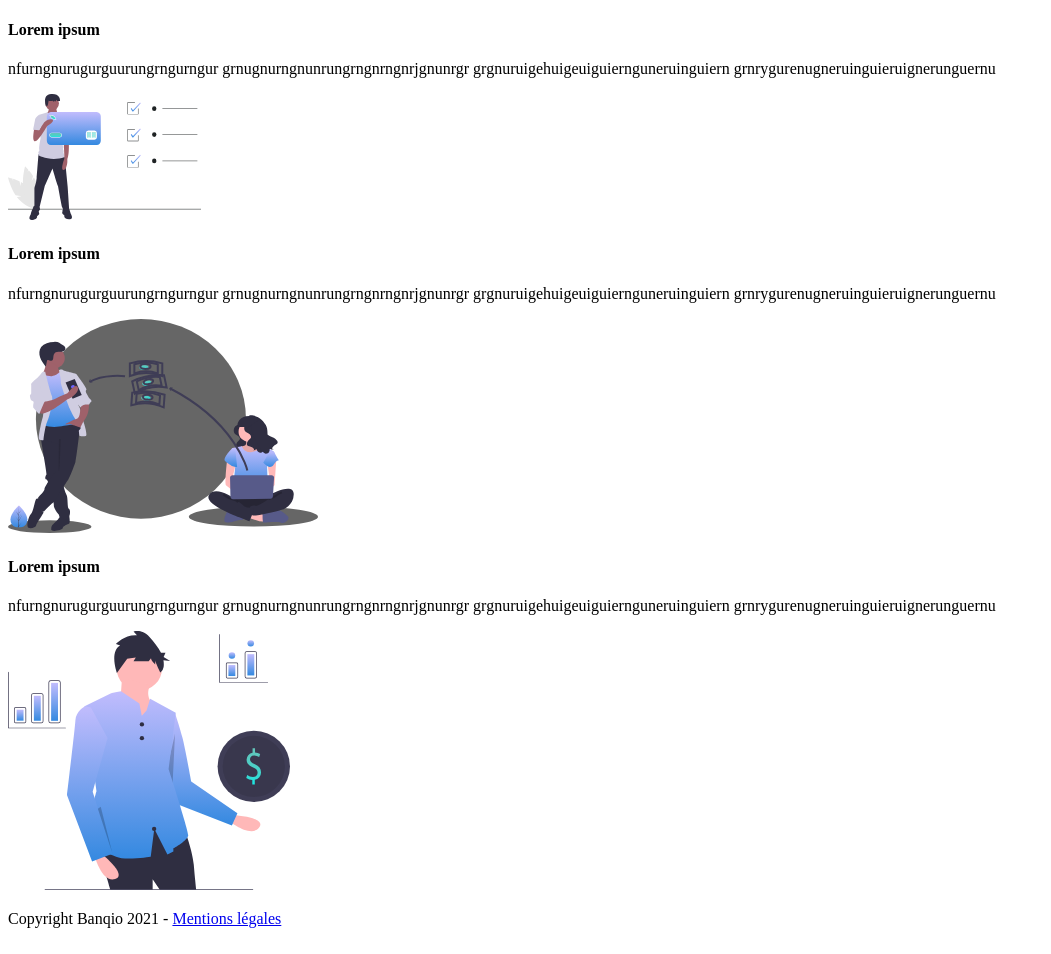
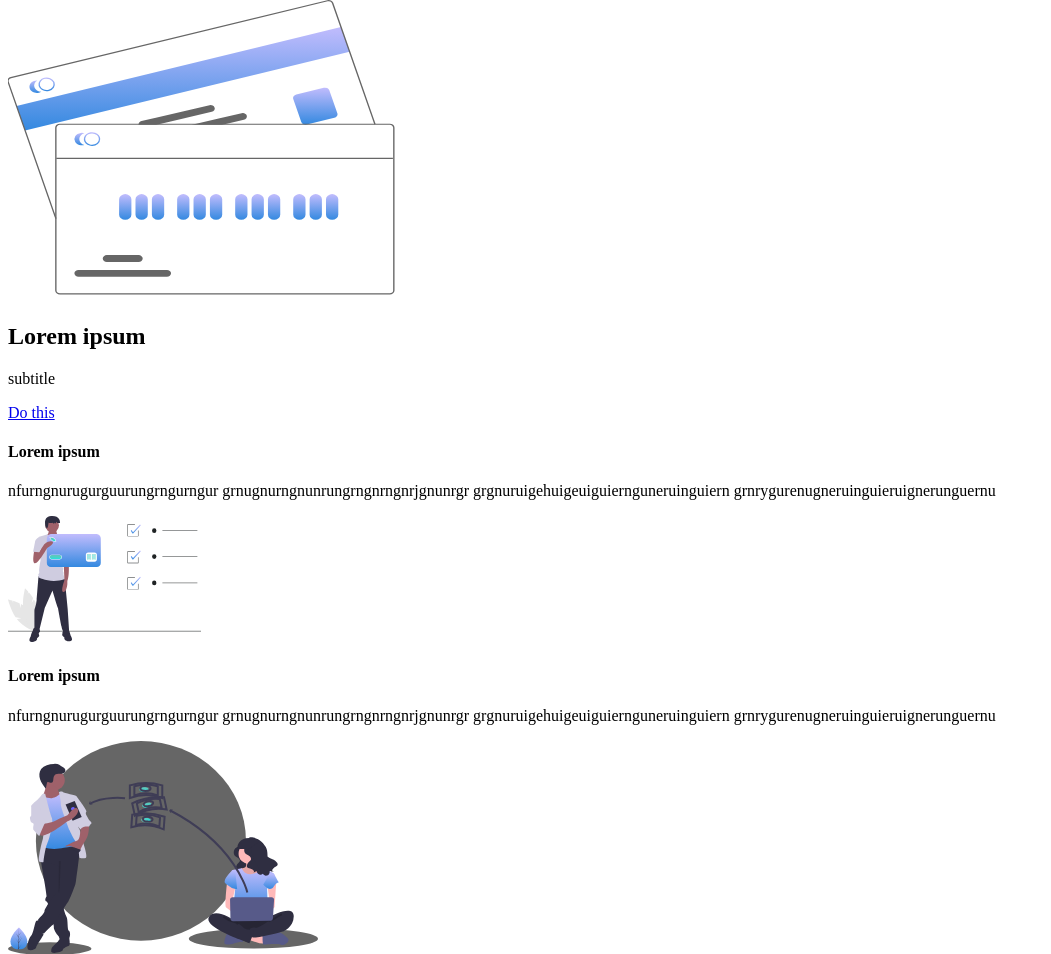
Before and after one commit to DKDEV31/ECF, a Symfony app: template templates/base.html.twig in a window 1280 px wide. Shown: the part 137-1091 px from the top of the page, without its empty margins (0-1051 px from the left). Before the commit the page ends 1065 px from the top, so only its background shows below. Run offline with Twig, Linux system fonts and the light colour scheme; the template is opened without the code that fills it, so the values that code supplies are empty; some libraries are stand-ins or nearby versions.

Commit message:
Ajout du block callToAction

```diff
--- a/templates/base.html.twig
+++ b/templates/base.html.twig
@@ -31,6 +31,16 @@
                 </div>
             </div>
         </header>
+        {% block callToAction %}
+        <div class="call-to-action">
+            <img src="{{ asset('/svg/credit-card.svg') }}" alt="card img" class="call-to-action-img">
+            <div class="call-to-action-content">
+                <h2>Lorem ipsum</h2>
+                <p>subtitle</p>
+                <a href="#" class="btn" role="button">Do this</a>
+            </div>
+        </div>
+        {% endblock %}
         <div class="container">
             {% block content %}
                 <main>
```
